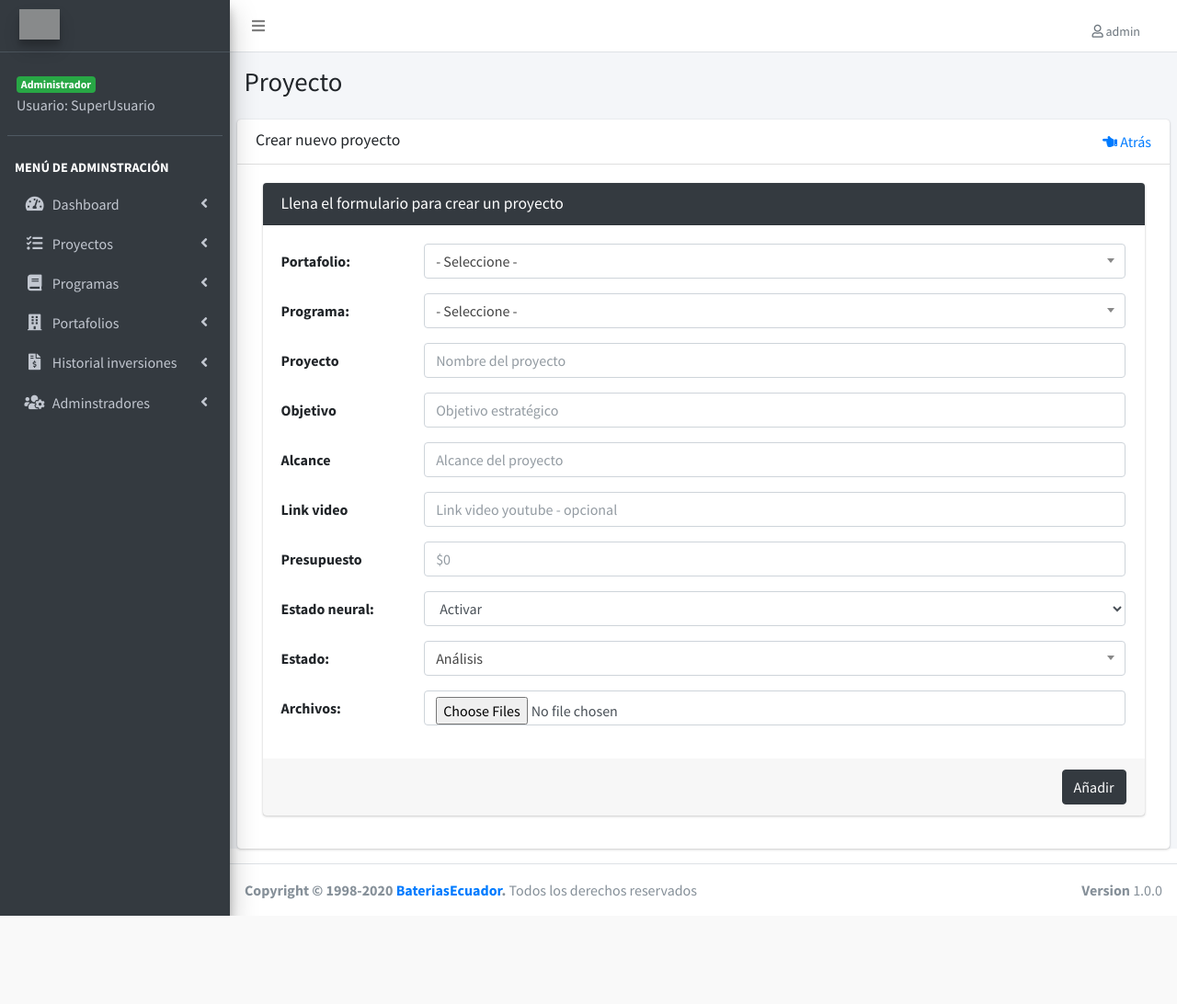
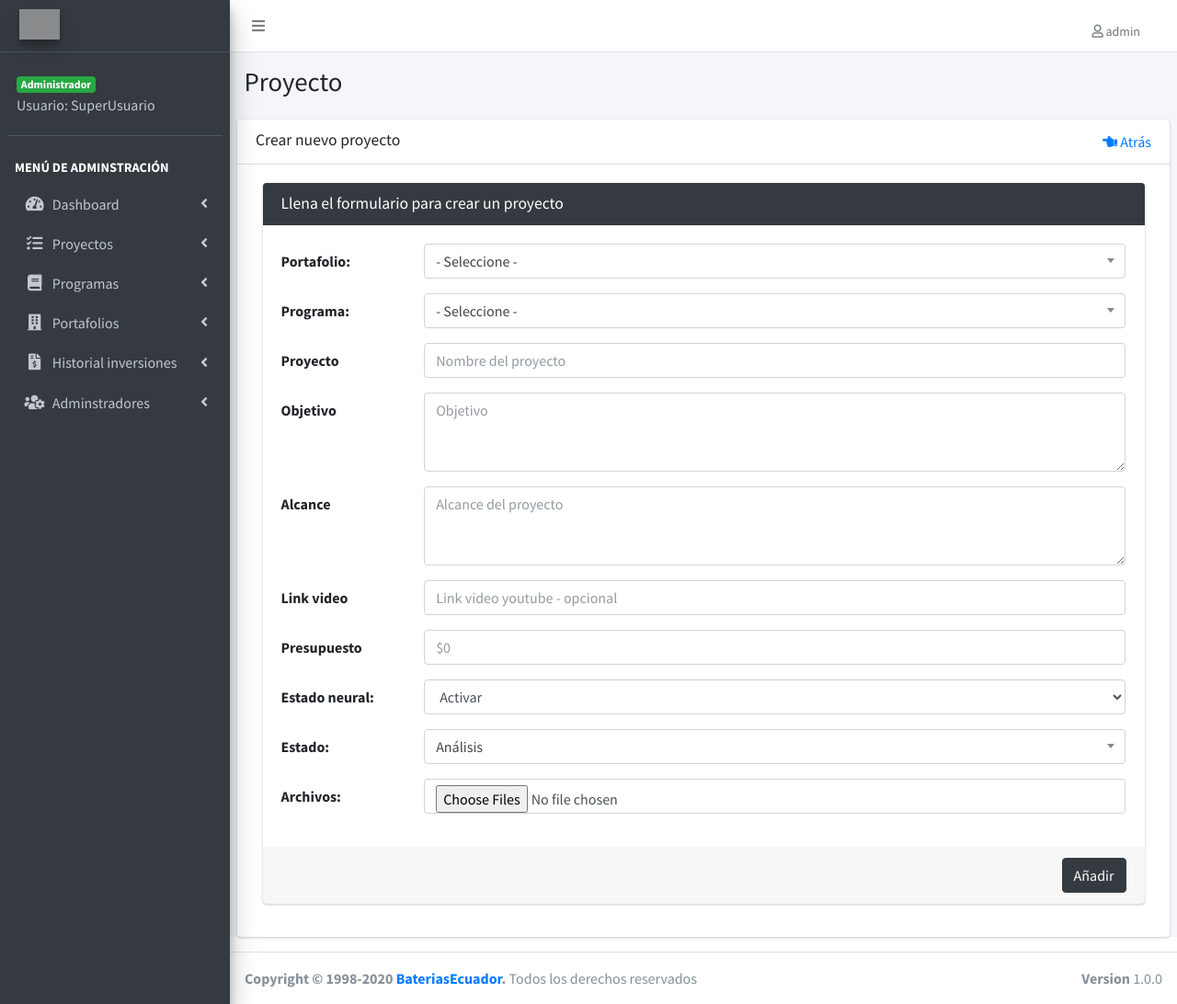
Before and after one commit to dscumbajin/AdminProyect, a PHP site: page /crear-proyecto.php in a window 1280 px wide. Shown: the whole page at 92% size. Before the commit the page ends 996 px from the top, so only its background shows below. Run offline with PHP 8.4, Linux system fonts and the light colour scheme; a user stored in the database is signed in; data comes from the database, SQL or seed files in the repository; some libraries are stand-ins or nearby versions; grey boxes are pictures that could not be loaded.

Commit message:
Text area objetivo y alcance

```diff
--- a/crear-proyecto.php
+++ b/crear-proyecto.php
@@ -98,20 +98,25 @@ include_once('templates/navegacion.php');
                   </div>
                 </div>
 
+
+
                 <!-- Input Objetivo estrategico-->
+                <div class= "form-group row">
+                <label for="objetivo_estrategico" class="col-sm-2 col-form-label">Objetivo</label>
+                <div class="col-sm-10">
+                        <textarea class="form-control" rows="3" id="objetivo_estrategico" name="objetivo_estrategico" placeholder="Objetivo" required></textarea>
 
-                <div class="form-group row">
-                  <label for="objetivo_estrategico" class="col-sm-2 col-form-label">Objetivo</label>
-                  <div class="col-sm-10">
-                    <input type="text" class="form-control" id="objetivo_estrategico" name="objetivo_estrategico" placeholder="Objetivo estratégico" required>
                   </div>
                 </div>
-                <!-- Input Objetivo estrategico-->
 
-                <div class="form-group row">
-                  <label for="alcance" class="col-sm-2 col-form-label">Alcance</label>
-                  <div class="col-sm-10">
-                    <input type="text" class="form-control" id="alcance" name="alcance" placeholder="Alcance del proyecto" required>
+                <!-- Input alcance estrategico-->
+
+                <div class= "form-group row">
+
+                <label for="alcance" class="col-sm-2 col-form-label">Alcance</label>
+                <div class="col-sm-10">
+                        <textarea class="form-control" rows="3" id="alcance" name="alcance" placeholder="Alcance del proyecto" required></textarea>
+
                   </div>
                 </div>
 
```
Also changed, not shown: editar-proyecto.php (+12 -4 lines).
